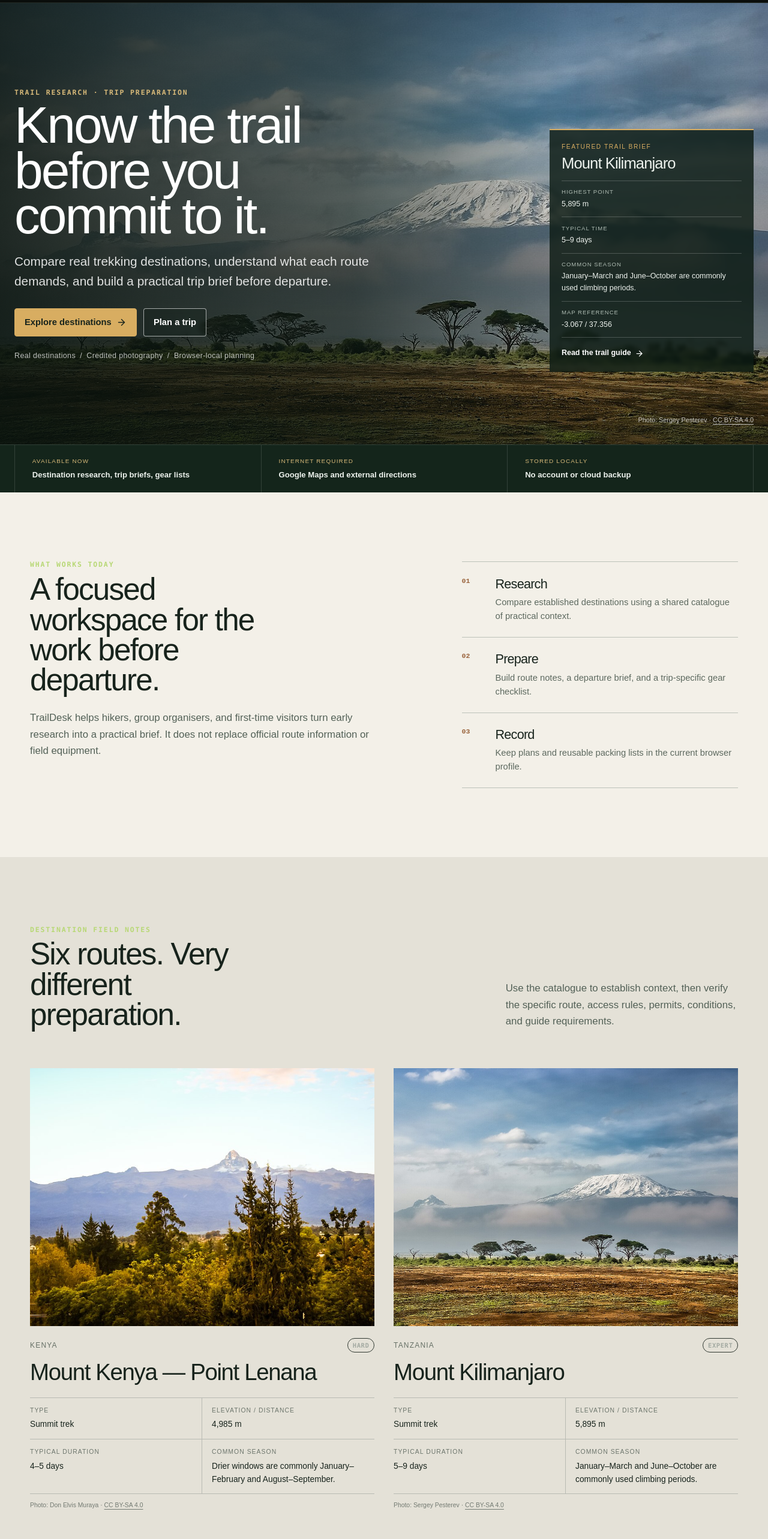
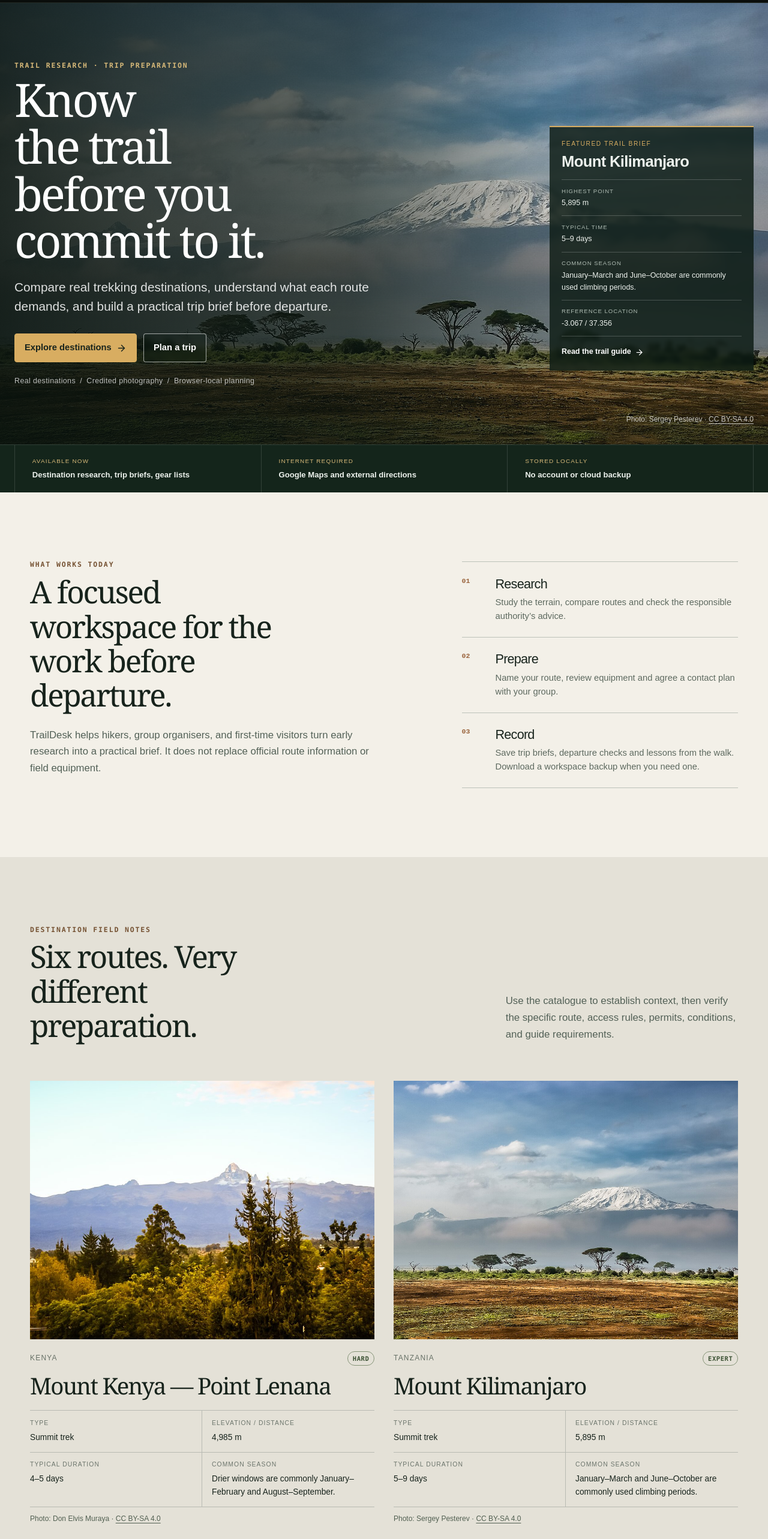
Before and after one commit to Jonta254/traildesk, a Next.js app: page / in a window 1280 px wide. Shown: the part 60-2626 px from the top of the page at 60% size. Built offline with nearby package versions, Linux system fonts and the light colour scheme.

Commit message:
Refine editorial design and homepage planning tools

```diff
--- /dev/null
+++ b/app/editorial.css
@@ -0,0 +1,10 @@
+/* Editorial titles establish a common voice; controls and field data retain the UI font. */
+.explore-hero h1,
+.guide-hero h1,
+.nature-hero h1,
+.compare-page .page-header h1 {
+  font-family: Georgia, "Times New Roman", serif;
+  font-weight: 400;
+  letter-spacing: -.04em;
+  line-height: 1.08;
+}
--- /dev/null
+++ b/app/home-editorial.css
@@ -0,0 +1,24 @@
+.home-page h1,.home-page h2,.home-destination h3{font-family:Georgia,"Times New Roman",serif;font-weight:400;letter-spacing:-.045em}
+.home-hero h1{line-height:1.02;font-size:clamp(3rem,6vw,6.3rem);max-width:11ch}
+.home-page h2{line-height:1.12}
+.home-page .eyebrow{color:#765334}
+.home-hero .eyebrow,.home-preparation .eyebrow{color:#d7b979}
+.home-featured-brief h2{font-family:var(--font-sans);font-size:1.6rem;font-weight:650;letter-spacing:-.025em}
+.home-page .home-photo-credit{color:#526052;font-size:.75rem;line-height:1.6}
+.home-page .home-hero-credit{font-size:.75rem;line-height:1.6}
+.home-planning-copy>.button{color:#17231c;border-color:#7b877a}
+.home-planning-copy>.button:hover{background:#e4e8df}
+.home-destination .status-badge{color:#3b5133;border-color:#859377}
+.home-preview-header .status-badge{color:#36542c;border-color:#859377;background:#eef2e7}
+.home-desk{display:grid;grid-template-columns:minmax(0,.8fr) minmax(0,1.2fr);gap:clamp(2rem,6vw,6rem);border-top:1px solid #c4c8bd}
+.home-desk-intro{max-width:40ch;color:#536157;line-height:1.7}
+.home-desk-links{border-top:1px solid #9eaa9b}
+.home-desk-links>a{display:grid;grid-template-columns:100px minmax(0,1fr) 20px;gap:1rem;align-items:center;padding:1.6rem .25rem;border-bottom:1px solid #b9c1b3;text-decoration:none;min-height:100px}
+.home-desk-number{font:500 .7rem/1.6 var(--font-mono);color:#765334}
+.home-desk-links strong{display:block;font-size:1.2rem;font-weight:600;letter-spacing:-.025em}
+.home-desk-links small{display:block;margin-top:.35rem;color:#536157;font-size:.9rem;line-height:1.6}
+.home-desk-links>a:hover{background:#e7eadd}
+.home-page :focus-visible{outline-color:#785431}
+.home-hero :focus-visible,.home-preparation :focus-visible{outline-color:#e6c285}
+@media(max-width:800px){.home-desk{grid-template-columns:1fr}.home-hero h1{max-width:11ch}.home-desk-links>a{grid-template-columns:85px minmax(0,1fr) 20px}}
+@media(max-width:430px){.home-hero h1{font-size:clamp(2.65rem,12vw,3.3rem)}.home-desk-links>a{grid-template-columns:minmax(0,1fr) 20px;gap:.35rem .75rem}.home-desk-number{grid-column:1/-1}.home-desk-links strong{font-size:1.12rem}.home-page h2{font-size:2.25rem}.home-destination h3{font-size:1.8rem}}
--- a/app/layout.tsx
+++ b/app/layout.tsx
@@ -5,6 +5,7 @@ import "./product.css";
 import "./fixes.css";
 import "./touch.css";
 import "./responsive-hardening.css";
+import "./editorial.css";
 
 export const metadata: Metadata = {
   metadataBase: new URL("https://traildesk.vercel.app"),
--- a/app/page.tsx
+++ b/app/page.tsx
@@ -7,6 +7,7 @@ import { DESTINATIONS } from "@/app/lib/destinations";
 import { PHOTO_CREDITS } from "@/app/lib/photo-credits";
 import "./home.css";
 import "./home-stage.css";
+import "./home-editorial.css";
 
 const highlightIds = ["mount-kenya", "kilimanjaro", "rwenzori", "simien", "fish-river", "longonot"];
 const highlights = highlightIds.flatMap((id) => {
@@ -15,13 +16,14 @@ const highlights = highlightIds.flatMap((id) => {
 });
 
 const currentCapabilities = [
-  ["Research", "Compare established destinations using a shared catalogue of practical context."],
-  ["Prepare", "Build route notes, a departure brief, and a trip-specific gear checklist."],
-  ["Record", "Keep plans and reusable packing lists in the current browser profile."],
+  ["Research", "Study the terrain, compare routes and check the responsible authority’s advice."],
+  ["Prepare", "Name your route, review equipment and agree a contact plan with your group."],
+  ["Record", "Save trip briefs, departure checks and lessons from the walk. Download a workspace backup when you need one."],
 ] as const;
 
 export default function HomePage() {
   const heroCredit = PHOTO_CREDITS.kilimanjaro;
+  const featured = DESTINATIONS.find(d => d.id === "kilimanjaro")!;
 
   return (
     <AppShell>
@@ -48,7 +50,7 @@ export default function HomePage() {
               </div>
               <p className="home-capability-line">Real destinations <span aria-hidden="true">/</span> Credited photography <span aria-hidden="true">/</span> Browser-local planning</p>
             </div>
-            <aside className="home-featured-brief" aria-label="Featured trail brief"><p>Featured trail brief</p><h2>Mount Kilimanjaro</h2><dl><div><dt>Highest point</dt><dd>{DESTINATIONS.find((d) => d.id === "kilimanjaro")?.highestPoint}</dd></div><div><dt>Typical time</dt><dd>{DESTINATIONS.find((d) => d.id === "kilimanjaro")?.typicalDuration}</dd></div><div><dt>Common season</dt><dd>{DESTINATIONS.find((d) => d.id === "kilimanjaro")?.seasonSummary}</dd></div><div><dt>Map reference</dt><dd>-3.067 / 37.356</dd></div></dl><Link href="/explore/kilimanjaro">Read the trail guide <ArrowRight size={15} /></Link></aside>
+            <aside className="home-featured-brief" aria-label="Featured trail brief"><p>Featured trail brief</p><h2>{featured.name}</h2><dl><div><dt>Highest point</dt><dd>{featured.highestPoint}</dd></div><div><dt>Typical time</dt><dd>{featured.typicalDuration}</dd></div><div><dt>Common season</dt><dd>{featured.seasonSummary}</dd></div><div><dt>Reference location</dt><dd>{featured.coordinates.lat.toFixed(3)} / {featured.coordinates.lng.toFixed(3)}</dd></div></dl><Link href={`/explore/${featured.slug}`}>Read the trail guide <ArrowRight size={15} aria-hidden="true" /></Link></aside>
             <p className="home-hero-credit">Photo: {heroCredit.author} · <a href={heroCredit.source} target="_blank" rel="noopener noreferrer">{heroCredit.license}</a></p>
           </div>
         </section>
@@ -85,12 +87,12 @@ export default function HomePage() {
                 const credit = PHOTO_CREDITS[destination.id];
                 return (
                   <article className={`home-destination home-destination-${index + 1}`} key={destination.id}>
-                    <Link className="home-destination-image" href={`/explore#${destination.id}`} aria-label={`Research ${destination.name}`}>
-                      <Image src={`/explore/${destination.id}.jpg`} alt={`${destination.name}, ${destination.country}`} fill sizes="(max-width: 700px) 100vw, (max-width: 1100px) 50vw, 40vw" />
+                    <Link className="home-destination-image" href={`/explore/${destination.slug}`} aria-label={`Research ${destination.name}`}>
+                      <Image src={destination.image!} alt={destination.imageAlt} fill sizes="(max-width: 700px) 100vw, (max-width: 1100px) 50vw, 40vw" />
                     </Link>
                     <div className="home-destination-copy">
                       <div className="home-destination-topline"><span>{destination.country}</span><StatusBadge>{destination.difficulty}</StatusBadge></div>
-                      <h3><Link href={`/explore#${destination.id}`}>{destination.name}</Link></h3>
+                      <h3><Link href={`/explore/${destination.slug}`}>{destination.name}</Link></h3>
                       <dl>
                         <div><dt>Type</dt><dd>{destination.type}</dd></div>
                         <div><dt>Elevation / distance</dt><dd>{destination.headline}</dd></div>
@@ -120,7 +122,7 @@ export default function HomePage() {
           <div className="home-plan-preview" aria-label="Sample TrailDesk planning preview">
             <div className="home-preview-header"><div><p>Sample preview</p><h3>Mount Kenya · Point Lenana</h3></div><StatusBadge tone="available">Local draft</StatusBadge></div>
             <dl className="home-preview-facts">
-              <div><dt>Region</dt><dd>Kenya</dd></div><div><dt>Departure</dt><dd>18 September 2026</dd></div><div><dt>Duration</dt><dd>5 days</dd></div><div><dt>Trip type</dt><dd>Multi-day</dd></div>
+              <div><dt>Region</dt><dd>Kenya</dd></div><div><dt>Example departure</dt><dd>18 February 2027</dd></div><div><dt>Duration</dt><dd>5 days</dd></div><div><dt>Trip type</dt><dd>Multi-day</dd></div>
             </dl>
             <div className="home-readiness">
               <div className="home-readiness-label"><span>Gear readiness</span><strong>9 of 12 reviewed</strong></div>
@@ -132,6 +134,15 @@ export default function HomePage() {
               <p><Check size={16} aria-hidden="true" /><span><strong>Saved in this browser</strong><small>No cloud backup or device sync</small></span></p>
             </div>
           </div>
+        </section>
+
+        <section className="container home-section home-desk" aria-labelledby="desk-heading">
+          <div><p className="eyebrow">On your planning desk</p><h2 id="desk-heading">A better question at each stage.</h2><p className="home-desk-intro">Use the tools that match where you are in the decision, from your first shortlist to the morning you leave.</p></div>
+          <nav className="home-desk-links" aria-label="Planning tools">
+            <Link href="/compare"><span className="home-desk-number">01 / Choose</span><span><strong>Which route fits?</strong><small>Compare time, season, terrain and water needs.</small></span><ArrowRight size={20} aria-hidden="true" /></Link>
+            <Link href="/nature"><span className="home-desk-number">02 / Understand</span><span><strong>What should I notice?</strong><small>Read the landscape and learn how to reduce your impact.</small></span><ArrowRight size={20} aria-hidden="true" /></Link>
+            <Link href="/readiness"><span className="home-desk-number">03 / Review</span><span><strong>What still needs a decision?</strong><small>Check your brief, conditions and contact agreement.</small></span><ArrowRight size={20} aria-hidden="true" /></Link>
+          </nav>
         </section>
 
         <section className="home-preparation" aria-labelledby="preparation-heading">
```
